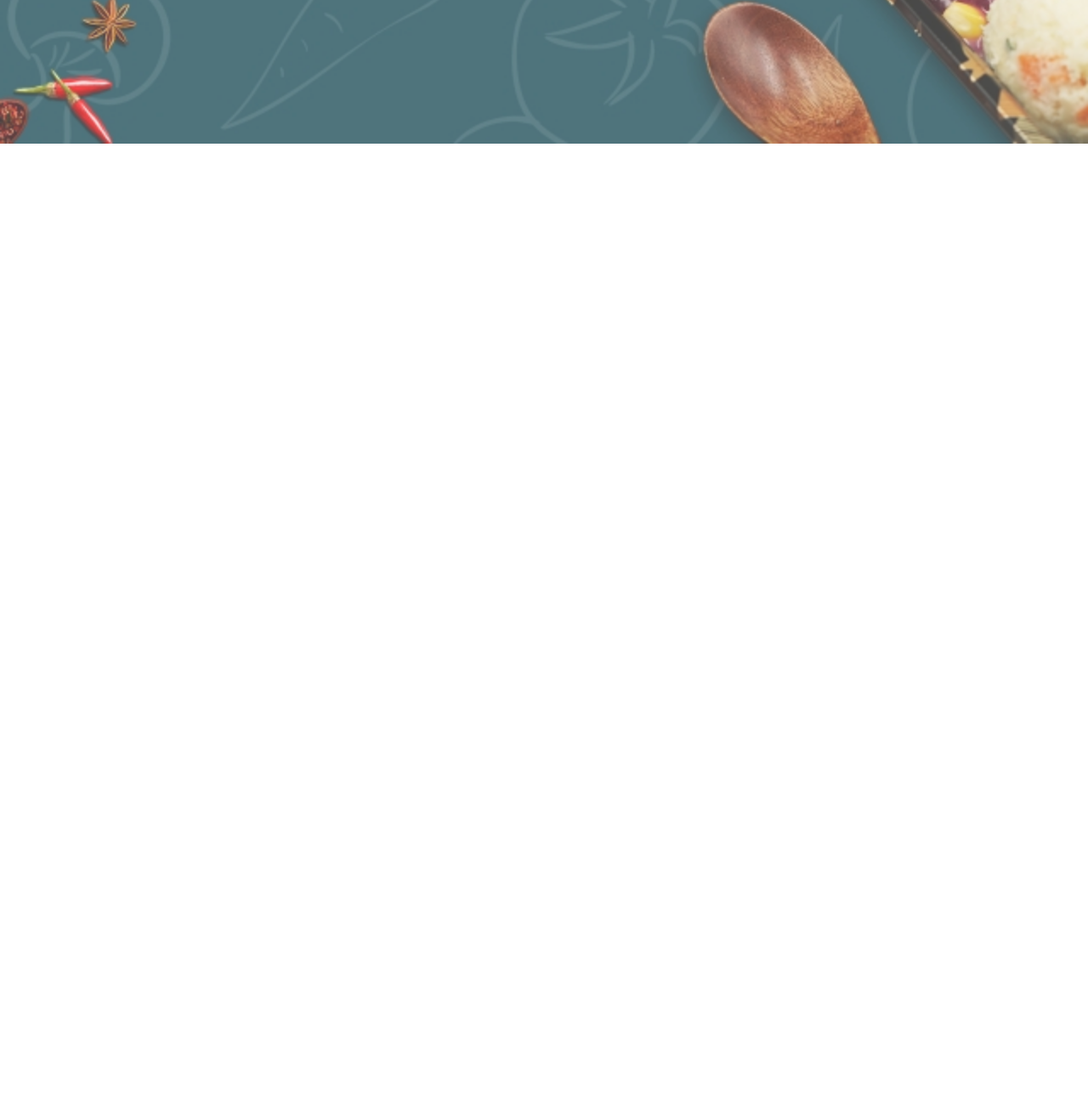
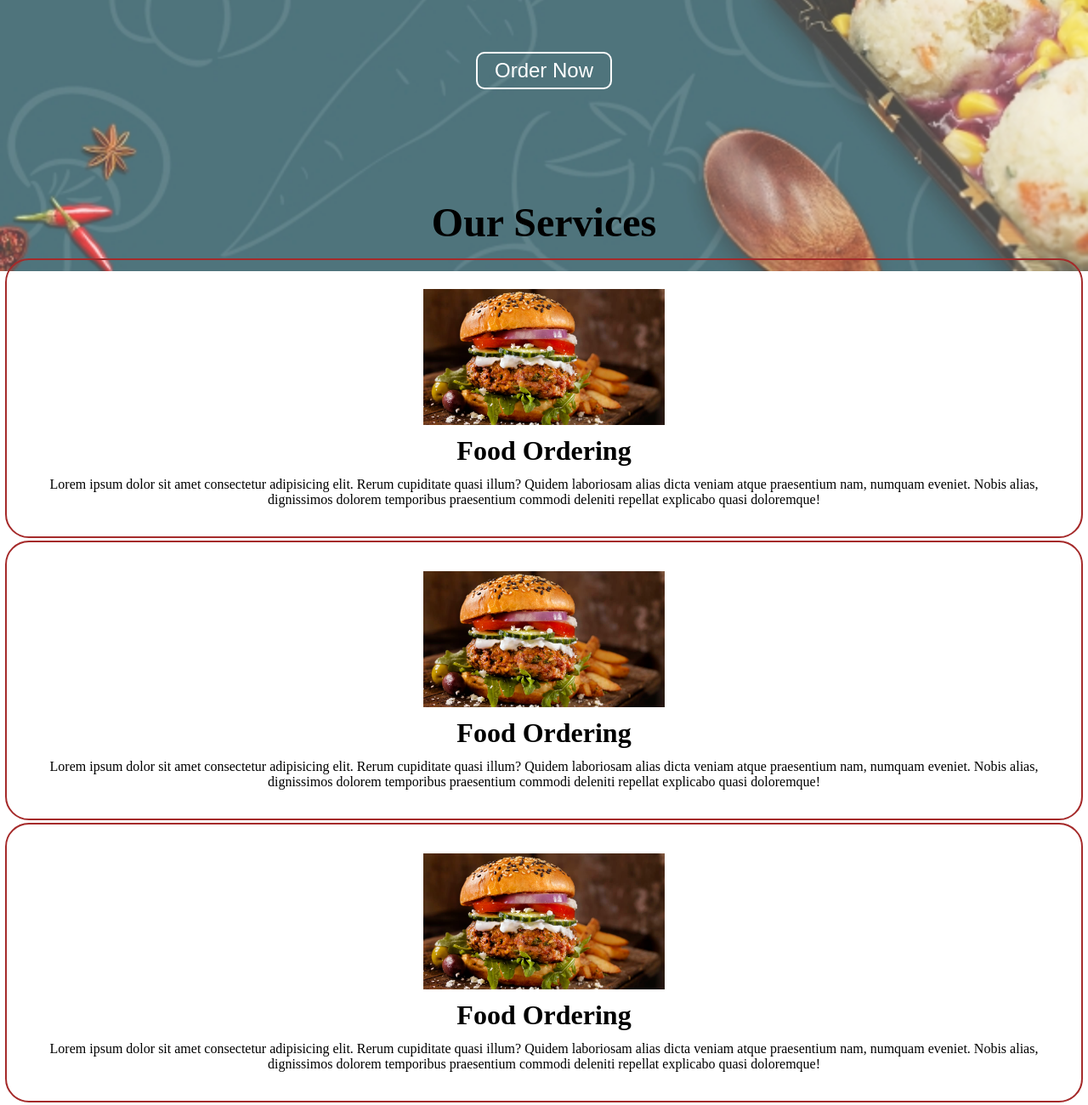
Before and after one commit to navneetnp/Online-Food-delivery-Portal, a plain HTML site: page index.html in a window 1280 px wide. Shown: the part 488-1788 px from the top of the page at 85% size. Before the commit the page ends 800 px from the top, so only its background shows below. Drawn offline with Linux system fonts and the light colour scheme.

Commit message:
3rd commit

```diff
--- a/index.html
+++ b/index.html
@@ -30,5 +30,29 @@
             <p> enabling our vision of better food for more people. We not only connect people to food in every context but work closely with restaurants to enable a sustainable ecosystem.</p>
             <button class="btn">Order Now</button>
         </section>
+
+        <section class="services-container">
+            <h1 class="h-primary center">Our Services</h1>
+            <div id="services">
+                <div class="box">
+                    <img src="images/1.png" alt="food-burger">
+                    <h2 class="h-secondary center">Food Ordering</h2>
+                    <p class="center">Lorem ipsum dolor sit amet consectetur adipisicing elit. Rerum cupiditate quasi illum? Quidem laboriosam alias dicta veniam atque praesentium nam, numquam eveniet. Nobis alias, dignissimos dolorem temporibus praesentium commodi deleniti repellat explicabo quasi doloremque!
+                    </p>
+                </div>
+                <div class="box">
+                    <img src="images/1.png" alt="food-burger">
+                    <h2 class="h-secondary center">Food Ordering</h2>
+                    <p class="center">Lorem ipsum dolor sit amet consectetur adipisicing elit. Rerum cupiditate quasi illum? Quidem laboriosam alias dicta veniam atque praesentium nam, numquam eveniet. Nobis alias, dignissimos dolorem temporibus praesentium commodi deleniti repellat explicabo quasi doloremque!
+                    </p>
+                </div>
+                <div class="box">
+                    <img src="images/1.png" alt="food-burger">
+                    <h2 class="h-secondary center">Food Ordering</h2>
+                    <p class="center">Lorem ipsum dolor sit amet consectetur adipisicing elit. Rerum cupiditate quasi illum? Quidem laboriosam alias dicta veniam atque praesentium nam, numquam eveniet. Nobis alias, dignissimos dolorem temporibus praesentium commodi deleniti repellat explicabo quasi doloremque!
+                    </p>
+                </div>
+            </div>
+        </section>
     </body>
 </html>
--- a/style.css
+++ b/style.css
@@ -70,7 +70,7 @@
     display: flex;
     flex-direction: column;
     padding: 3px 200px;
-    height: 300px;
+    height: 600px;
     justify-content: center;
     align-items: center;
 }
@@ -96,6 +96,28 @@
     font-family: 'Bree Serif', serif;
 }
 
+/* Services Section */
+#Services
+{
+    margin: 34px;
+    display: flex;
+
+}
+#services .box
+{
+    border: 2px solid brown;
+    padding: 34px;
+    margin: 3px 6px;
+    border-radius: 28px;
+}
+#services .box img
+{
+    height: 160px;
+    margin: auto;
+    display: block;
+}
+
+
 /* Utility Classes */
 .h-primary
 {
@@ -103,3 +125,29 @@
     padding: 12px;
 
 }
+.h-secondary
+{
+    font-size: 2.0rem;
+    padding: 12px;
+}
+.btn
+{
+    padding: 6px 20px;
+    border: 2px solid white;
+    background-color: transparent;
+    border-radius: 10px;
+    color: white;
+    margin-top: 70px;
+    font-size: 1.5rem;
+    cursor: pointer;
+
+}
+.btn:hover
+{
+    background-color: skyblue;
+
+}
+.center
+{
+    text-align: center;
+}
```
Also changed, not shown: images/1.png (added).
